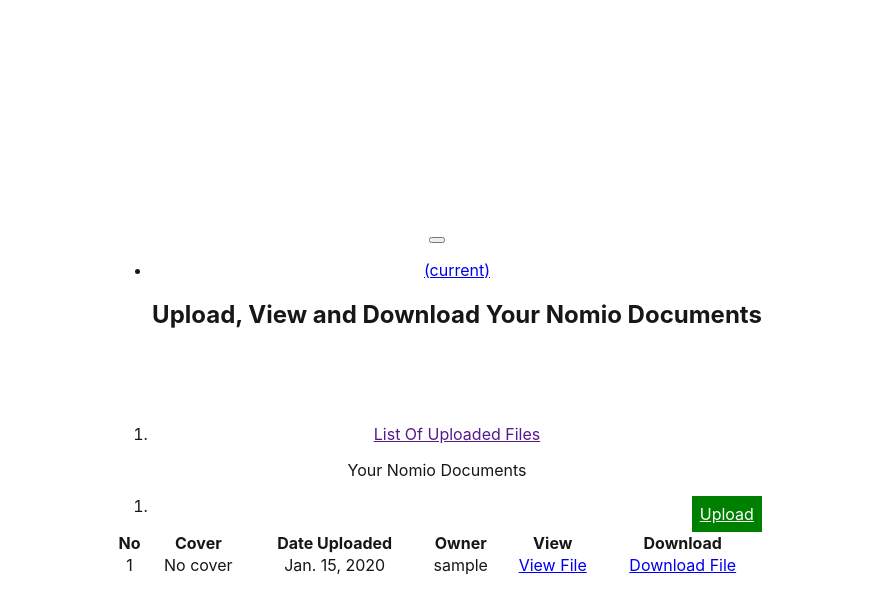
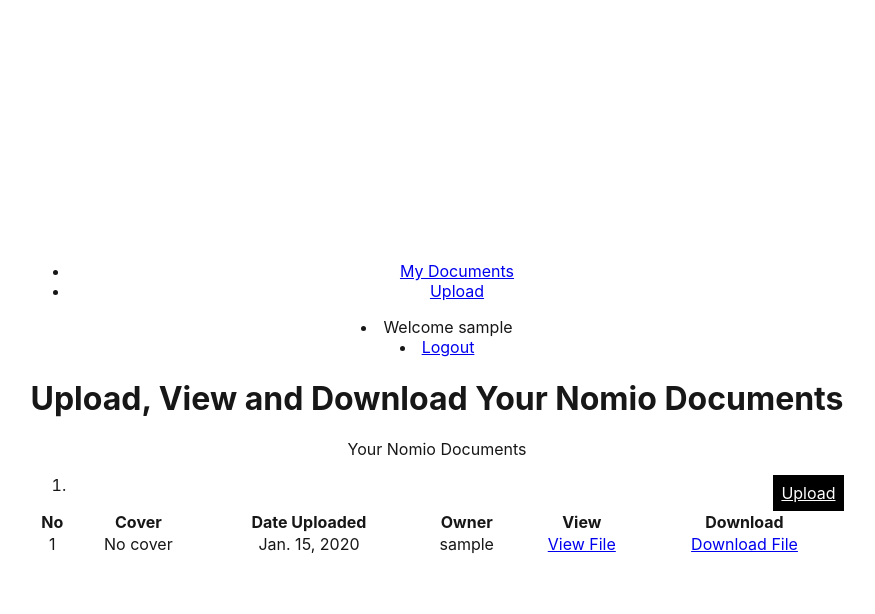
Before and after one commit to LucasSD/docvault, a Django app: page /documents/ in a window 1280 px wide. Shown: the top 614 px of the page, without its empty margins (203-1078 px from the left). Run offline with Django 3.2, Linux system fonts and the light colour scheme; a user stored in the database is signed in; tables that the repository leaves empty hold one stand-in row (values such as "Sample post").

Commit message:
remove superfluous html from legaldoc_list.html. Add LogoutView

```diff
--- a/coding-exercise-main/nomio/documents/templates/documents/legaldoc_list.html
+++ b/coding-exercise-main/nomio/documents/templates/documents/legaldoc_list.html
@@ -2,57 +2,17 @@
 {% load static %}
 
 {% block body %}
-<nav class="navbar navbar-expand-lg navbar-light bg-light fixed-top">
-  <a class="navbar-brand" href="#"></a>
-  <button class="navbar-toggler" type="button" data-toggle="collapse" data-target="#navbarText" aria-controls="navbarText" aria-expanded="true" aria-label="Toggle navigation">
-    <span class="navbar-toggler-icon"></span>
-  </button>
-  <div class="collapse navbar-collapse" id="navbarText">
-    <ul class="navbar-nav mr-auto">
-      <li class="nav-item active">
-        <a class="nav-link" href="#"><span class="sr-only">(current)</span></a>
-      </li>
-      <h1 class="text-primary">Upload, View and Download Your Nomio Documents</h1>
-    </ul>
-    <span class="navbar-text text-primary">
-    </span>
-  </div>
-</nav>
+<h1>Upload, View and Download Your Nomio Documents</h1>
 <body>
-
-<div class="modal fade" tabindex="-1" role="dialog" id="modal" >
-  <div class="modal-dialog" role="document">
-    <div class="modal-content"></div>
-  </div>
-</div>
-
-
-
-<div class="col-md-10 col-sm-4 col-xs-4" style="padding-top: 60px">
-<div id="content" class="p-8 p-md-5 pt-5">
-    <div class="col-md-12 col-sm-12 col-xs-10">
-
-
-    	<div id="content-wrapper">
-        <div class="container-fluid">
-            <ol class="breadcrumb">
-                <li class="breadcrumb-item">
-                    <a href="">List Of Uploaded Files</a>
-                </li>
             </ol>
-            <div class="card mb-3">
-                <div class="card-header">
-                    <i class="fas fa-table"></i>
                     Your Nomio Documents
-                </div>
-                <div class="card-body">
 
             <!-- Breadcrumbs-->
             <ol class="breadcrumb">
                 <li class="breadcrumb-item">
-                    <a href="#"></a>
+                    <a href="{% static 'landing/home.css' %}"></a>
 
-                    <a  class="btn btn-sm btn-success" href="{% url 'upload' %}" style="padding: 8px; float: right; background-color: green; color: white;">Upload</a>
+                    <a  class="btn btn-sm btn-success" href="{% url 'upload' %}" style="padding: 8px; float: right; background-color: black; color: white;">Upload</a>
                 </li>
             </ol>
              {% for message in messages %}
@@ -79,11 +39,9 @@
                             </thead>
                             <tbody>
 
-
                             	<!-- if and for loop -->
                             	{% if legaldoc_list %}
                             	  {% for file in legaldoc_list %}
-
 
                                 <tr>
                                     <td>{{ forloop.counter }}</td>
@@ -94,12 +52,12 @@
                                     {% else %}
                                     <span class="text-muted">No cover</span>
                                     {% endif %}
-                                   </td>
+                                    </td>
 
                                    <!-- file upload date and user -->
                                     <td>{{ file.up_date }}</td>
                                     <td>{{ file.user }}</td>
-                                     <td>
+                                    <td>
 
                                     {% if file.doc %}
                                       <a href="{{ file.doc.url }}" class="btn btn-outline-primary" target="_blank">
@@ -107,16 +65,16 @@
                                     {% else %}
                                     <span class="text-muted">No File</span>
                                     {% endif %}
-                                  </td>
+                                    </td>
 
-                                  <td>
+                                    <td>
                                     {% if file.doc %}
                                       <a href="{{ file.doc.url }}" download class="btn btn-outline-success">
                                     Download File</a>
                                     {% else %}
                                     <span class="text-muted">No File</span>
                                     {% endif %}
-                                  </td>
+                                    </td>
                                 </tr>
 
                                 <!-- end for and if -->
@@ -127,23 +85,4 @@
 
 {% endblock %}
 
-                    </div>
-                </div>
-            </div>
-        </div>
-    </div>
-  </tbody>
-</table>
-
-        </div>
-    </div>
-                </div>
-            </div>
-        </div>
-    </div>
-
-
 </body>
-</html>
-</body>
-</html>
--- a/coding-exercise-main/nomio/landing/urls.py
+++ b/coding-exercise-main/nomio/landing/urls.py
@@ -3,4 +3,5 @@
 
 urlpatterns = [
     path("", auth_views.LoginView.as_view(template_name="landing/home.html")),
+    path("logout/", auth_views.LogoutView.as_view(template_name="landing/home.html"), name="logout"),
 ]
--- a/coding-exercise-main/nomio/shared/templates/base.html
+++ b/coding-exercise-main/nomio/shared/templates/base.html
@@ -9,8 +9,22 @@
   {% endblock %}
 </head>
 
+{% block sidebar %}
+<ul class="sidebar-nav">
+  <li><a href="{% url 'index' %}">My Documents</a></li>
+  <li><a href="{% url 'upload' %}">Upload</a></li>
+</ul>
+{% if user.is_authenticated %}
+<li>Welcome {{ user.get_username }}</li>
+<li><a href="{% url 'logout'%}?next={{request.path}}">Logout</a></li>
+{% endif %}
+</ul>
+{% endblock %}
+
 <body>
   {% block body %}{% endblock %}
+
+
 
   {% block pagination %}
   {% if is_paginated %}
```
Also changed, not shown: coding-exercise-main/nomio/documents/tests.py (+15 -13 lines).
